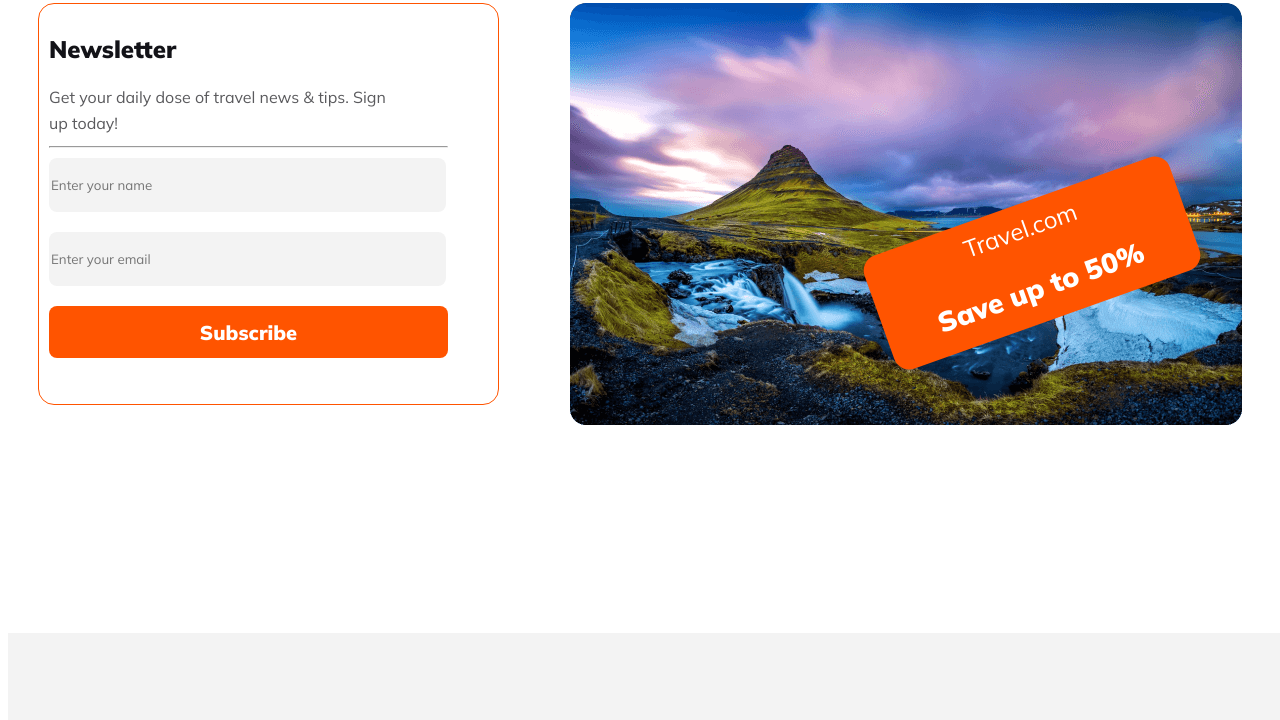
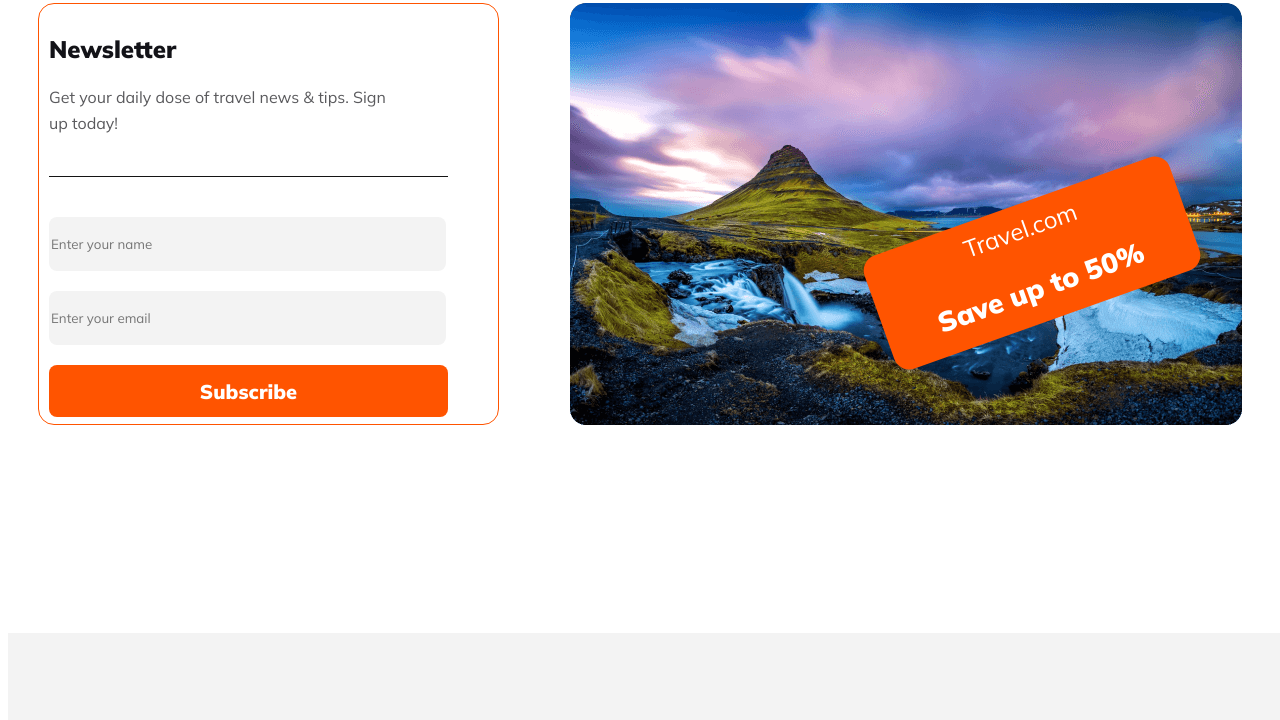
Before and after one commit to sharif2007/assignment-02, a plain HTML site: page index.html in a window 1280 px wide. Shown: the part 3384-4104 px from the top of the page. Drawn offline with Linux system fonts and the light colour scheme.

Commit message:
final added

```diff
--- a/styles/assign02.css
+++ b/styles/assign02.css
@@ -297,7 +297,7 @@
 }
 
 .newsletter-coloum-01 {
-    height: 390px;
+    height: 410px;
     padding-left: 10px;
     padding-right: 50px;
     padding-top: 10px;
@@ -322,12 +322,11 @@
     font-style: normal;
     font-weight: 400;
     line-height: 26px;
-    /* 162.5% */
     margin-bottom: 10px;
 }
 
 .newsletter-coloum-01-form {
-    margin-top: 10px;
+    margin-top: 5px;
 }
 
 .newsletter-coloum-01-form input {
@@ -415,6 +414,12 @@
     display: flex;
     justify-content: space-between;
 }
+hr {
+    border: 0;
+    height: 1px;
+    background-color: #141414;
+    margin: 40px 0;  }
+
 
 .footer-content-row-02 {
     text-align: center;
@@ -502,6 +507,7 @@
     }
     .newsletter-coloum-01{
         width: 260px;
+        height: 450px;
     }
     .newsletter-coloum-01-form{
         width: 250px;
```
Also changed, not shown: index.html (+1 -1 lines).
